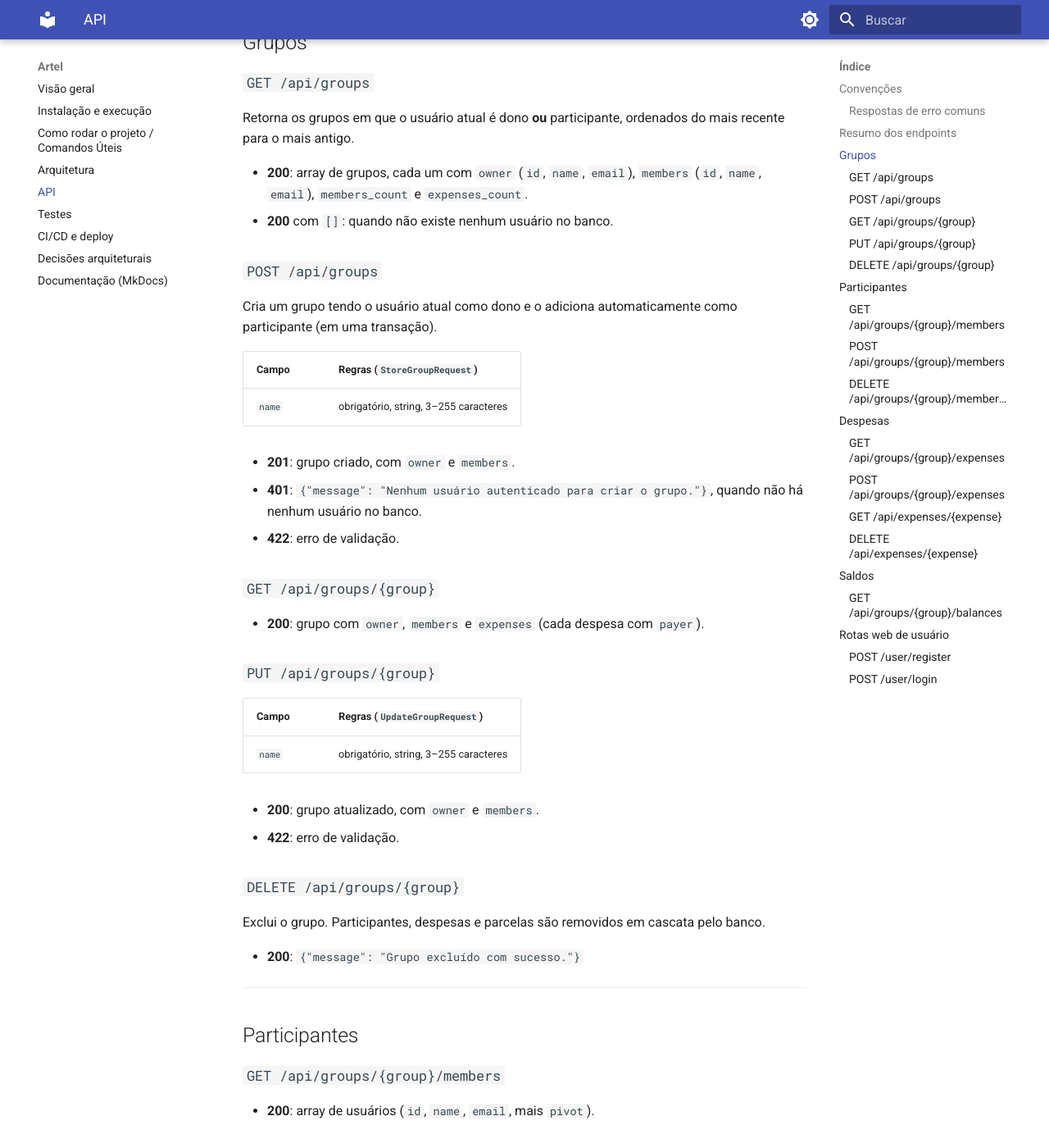
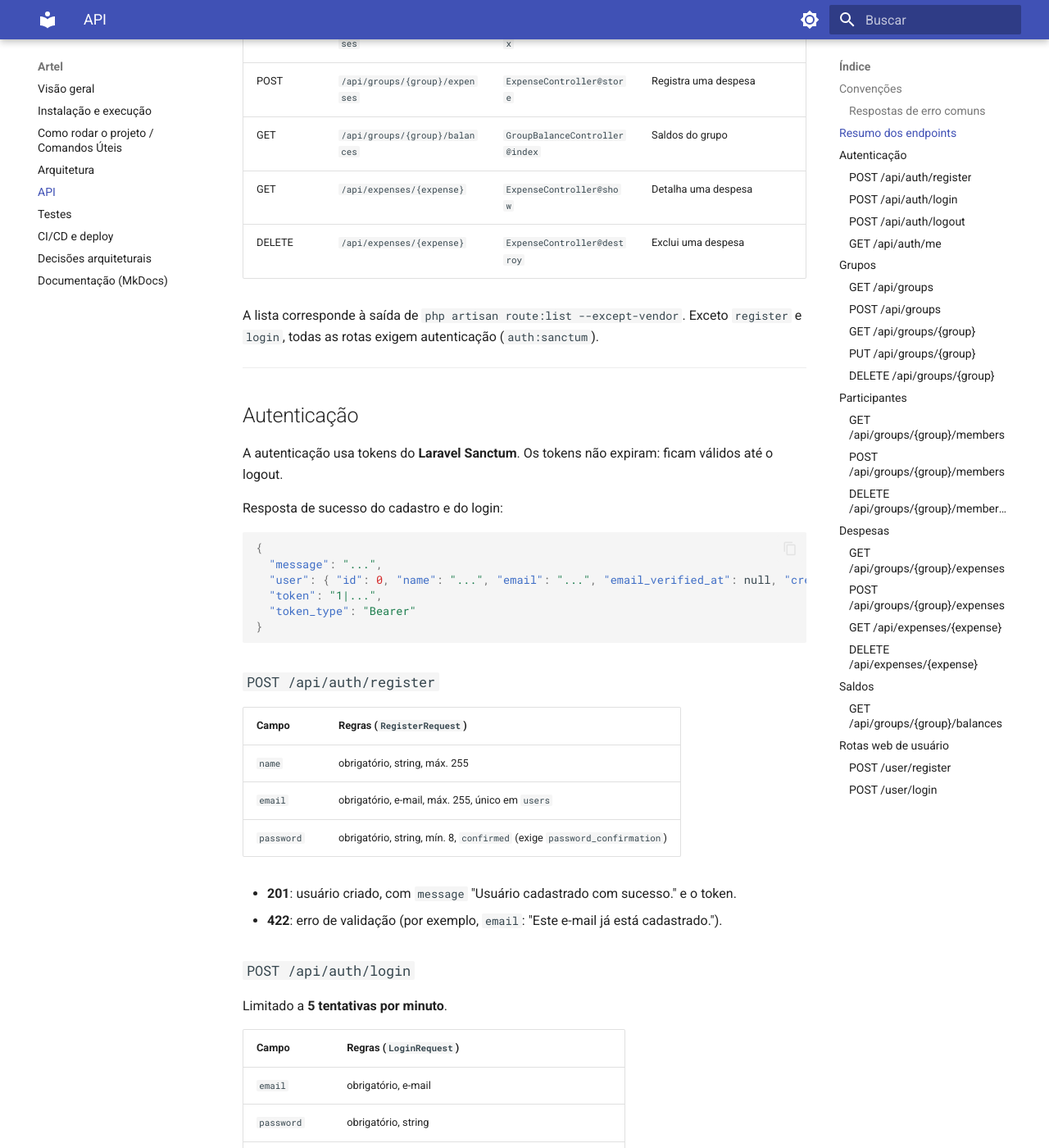
Before and after one commit to C14-Inatel-2026-2/Artel, an MkDocs documentation site: the page built from docs/api.md, in a window 1280 px wide and 1400 px high, scrolled down 1930 px. Shown: the whole window at 82% size. Built offline with MkDocs 1.6.1 and Material for MkDocs 9.7.7, drawn with Linux system fonts in a browser that asks for light colours; some of the changed text lies outside the part shown.

Commit message:
docs: document API authentication and protected endpoints

````diff
--- a/docs/api.md
+++ b/docs/api.md
@@ -2,12 +2,13 @@
 
 Base: `http://localhost:8000/api` (prefixo `/api` aplicado pelo Laravel às rotas de `routes/api.php`).
 
-!!! danger "Sem autenticação"
-    Nenhuma rota da API exige autenticação, e nenhuma regra de autorização é aplicada. Em `GET /groups` e `POST /groups`, o "usuário atual" é o usuário autenticado, se houver. Caso contrário, é usado o **primeiro usuário cadastrado** (`User::first()`).
+!!! warning "Autorização ainda não aplicada"
+    Todas as rotas de grupos, participantes, despesas e saldos exigem um token válido (veja [Autenticação](#autenticacao)). Porém a `GroupPolicy` ainda não é aplicada: qualquer usuário autenticado consegue acessar grupos dos quais não participa.
 
 ## Convenções
 
 - Envie `Content-Type: application/json` e `Accept: application/json`.
+- Nas rotas protegidas, envie o token obtido no cadastro ou login no header `Authorization: Bearer <token>`.
 - As respostas são os models Eloquent serializados em JSON. As relações carregadas aparecem como chaves aninhadas (`owner`, `members`, `payer`, `splits` etc.). As relações *many-to-many* incluem o campo `pivot` padrão do Eloquent.
 - Os campos `password` e `remember_token` de `User` são ocultos na serialização.
 
@@ -15,6 +16,7 @@ Base: `http://localhost:8000/api` (prefixo `/api` aplicado pelo Laravel às rota
 
 | Situação | Status | Corpo |
 |---|---|---|
+| Token ausente, inválido ou revogado em rota protegida | `401` | `{"message": "Não autenticado."}` (com ou sem `Accept: application/json`). |
 | Falha de validação (Form Request) | `422` | Formato padrão do Laravel: `message` e `errors` (objeto campo → lista de mensagens). |
 | ID inexistente em `{group}`, `{expense}` ou `{user}` | `404` | JSON de erro padrão do Laravel (*route model binding*). |
 | Erro de regra de negócio tratado no controller | `422` / `404` / `401` | `{"message": "..."}` (detalhado em cada endpoint). |
@@ -23,6 +25,10 @@ Base: `http://localhost:8000/api` (prefixo `/api` aplicado pelo Laravel às rota
 
 | Método | Rota | Controller | Descrição |
 |---|---|---|---|
+| POST | `/api/auth/register` | `Auth\AuthController@register` | Cadastra um usuário e retorna um token |
+| POST | `/api/auth/login` | `Auth\AuthController@login` | Autentica e retorna um token |
+| POST | `/api/auth/logout` | `Auth\AuthController@logout` | Revoga o token atual |
+| GET | `/api/auth/me` | `Auth\AuthController@me` | Retorna o usuário autenticado |
 | GET | `/api/groups` | `GroupController@index` | Lista os grupos do usuário atual |
 | POST | `/api/groups` | `GroupController@store` | Cria um grupo |
 | GET | `/api/groups/{group}` | `GroupController@show` | Detalha um grupo |
@@ -37,7 +43,62 @@ Base: `http://localhost:8000/api` (prefixo `/api` aplicado pelo Laravel às rota
 | GET | `/api/expenses/{expense}` | `ExpenseController@show` | Detalha uma despesa |
 | DELETE | `/api/expenses/{expense}` | `ExpenseController@destroy` | Exclui uma despesa |
 
-A lista corresponde à saída de `php artisan route:list --except-vendor`.
+A lista corresponde à saída de `php artisan route:list --except-vendor`. Exceto `register` e `login`, todas as rotas exigem autenticação (`auth:sanctum`).
+
+---
+
+## Autenticação
+
+A autenticação usa tokens do **Laravel Sanctum**. Os tokens não expiram: ficam válidos até o logout.
+
+Resposta de sucesso do cadastro e do login:
+
+```json
+{
+  "message": "...",
+  "user": { "id": 0, "name": "...", "email": "...", "email_verified_at": null, "created_at": "...", "updated_at": "..." },
+  "token": "1|...",
+  "token_type": "Bearer"
+}
+```
+
+### `POST /api/auth/register`
+
+| Campo | Regras (`RegisterRequest`) |
+|---|---|
+| `name` | obrigatório, string, máx. 255 |
+| `email` | obrigatório, e-mail, máx. 255, único em `users` |
+| `password` | obrigatório, string, mín. 8, `confirmed` (exige `password_confirmation`) |
+
+- **201**: usuário criado, com `message` "Usuário cadastrado com sucesso." e o token.
+- **422**: erro de validação (por exemplo, `email`: "Este e-mail já está cadastrado.").
+
+### `POST /api/auth/login`
+
+Limitado a **5 tentativas por minuto**.
+
+| Campo | Regras (`LoginRequest`) |
+|---|---|
+| `email` | obrigatório, e-mail |
+| `password` | obrigatório, string |
+| `device_name` | opcional, string, máx. 255. Nome do token (padrão: `api`) |
+
+- **200**: `message` "Login realizado com sucesso." e o token.
+- **401**: `{"message": "E-mail ou senha inválidos."}`, para e-mail inexistente ou senha incorreta.
+- **422**: erro de validação.
+- **429**: limite de tentativas excedido.
+
+### `POST /api/auth/logout`
+
+Revoga apenas o token usado na requisição. Os demais tokens do usuário continuam válidos.
+
+- **200**: `{"message": "Logout realizado com sucesso."}`
+- **401**: `{"message": "Não autenticado."}`
+
+### `GET /api/auth/me`
+
+- **200**: o usuário autenticado (`id`, `name`, `email`, `email_verified_at`, `created_at`, `updated_at`).
+- **401**: `{"message": "Não autenticado."}`
 
 ---
 
@@ -45,21 +106,19 @@ A lista corresponde à saída de `php artisan route:list --except-vendor`.
 
 ### `GET /api/groups`
 
-Retorna os grupos em que o usuário atual é dono **ou** participante, ordenados do mais recente para o mais antigo.
+Retorna os grupos em que o usuário autenticado é dono **ou** participante, ordenados do mais recente para o mais antigo.
 
 - **200**: array de grupos, cada um com `owner` (`id`, `name`, `email`), `members` (`id`, `name`, `email`), `members_count` e `expenses_count`.
-- **200** com `[]`: quando não existe nenhum usuário no banco.
 
 ### `POST /api/groups`
 
-Cria um grupo tendo o usuário atual como dono e o adiciona automaticamente como participante (em uma transação).
+Cria um grupo tendo o usuário autenticado como dono e o adiciona automaticamente como participante (em uma transação).
 
 | Campo | Regras (`StoreGroupRequest`) |
 |---|---|
 | `name` | obrigatório, string, 3–255 caracteres |
 
 - **201**: grupo criado, com `owner` e `members`.
-- **401**: `{"message": "Nenhum usuário autenticado para criar o grupo."}`, quando não há nenhum usuário no banco.
 - **422**: erro de validação.
 
 ### `GET /api/groups/{group}`
@@ -183,21 +242,12 @@ Remove as parcelas e a despesa (em uma transação).
 
 Definidas em `routes/user.php` e incluídas por `routes/web.php`. **Não** ficam sob `/api`: usam o grupo de middleware `web` (sessão e verificação de token CSRF) e respondem com **redirecionamento**, não com JSON.
 
+As validações são as mesmas dos endpoints de [autenticação da API](#autenticacao), com os mesmos Form Requests.
+
 ### `POST /user/register`
 
-| Campo | Regras |
-|---|---|
-| `name` | obrigatório, string, máx. 255 |
-| `email` | obrigatório, e-mail, máx. 255, único em `users` |
-| `password` | obrigatório, string, mín. 8, `confirmed` (exige `password_confirmation`) |
-
-Cria o usuário (senha com hash) e redireciona para `/`. Não autentica o usuário criado.
+Valida com `RegisterRequest`, cria o usuário (senha com hash) e redireciona para `/`. Não autentica o usuário criado.
 
 ### `POST /user/login`
 
-| Campo | Regras |
-|---|---|
-| `email` | obrigatório, e-mail |
-| `password` | obrigatório, string |
-
-Em caso de sucesso, autentica por sessão e redireciona para `/`. Em caso de falha, volta à página anterior com o erro `email`: "Email ou senha errado".
+Valida com `LoginRequest`. Em caso de sucesso, autentica por sessão e redireciona para `/`. Em caso de falha, volta à página anterior com o erro `email`: "Email ou senha errado".
````
Also changed, not shown: README.md (+2 -2 lines), docs/arquitetura.md (+8 -4 lines), docs/ci-cd.md (+2 -2 lines), docs/decisoes.md (+3 -3 lines), docs/index.md (+5 -6 lines), docs/testes.md (+5 -1 lines).
